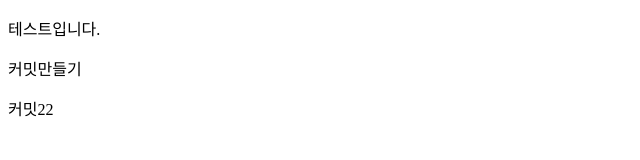
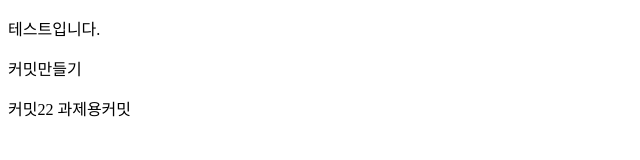
Before and after one commit to BES9507/Goorm, a plain HTML site: page index.html in a window 1280 px wide. Shown: the whole page, without its empty margins (0-640 px from the left). Drawn offline with Linux system fonts and the light colour scheme.

Commit message:
과제 커밋

```diff
--- a/index.html
+++ b/index.html
@@ -10,5 +10,6 @@
   <p>테스트입니다.</p>
   <p>커밋만들기</p>
   커밋22
+  과제용커밋
 </body>
 </html>
```
